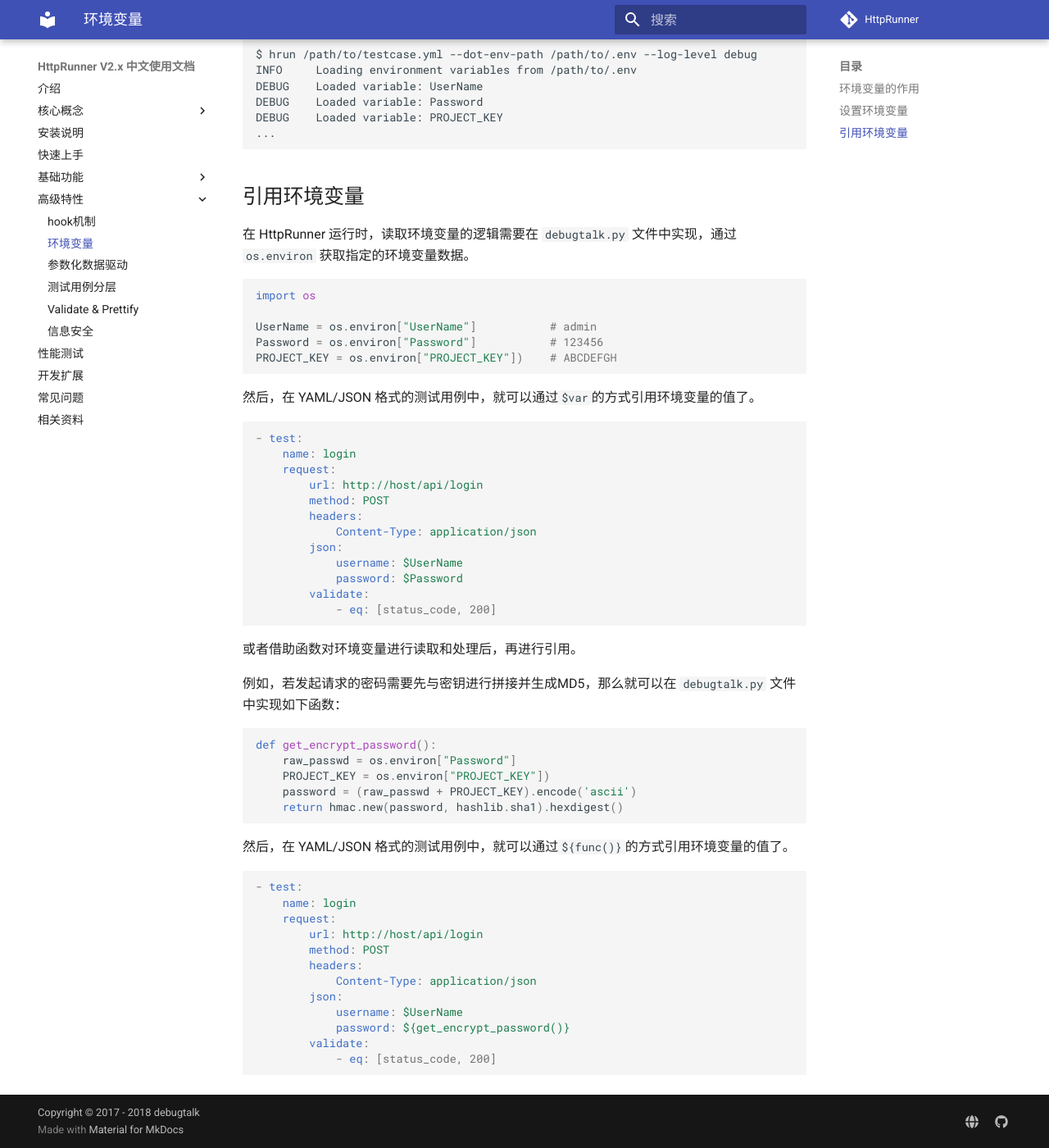
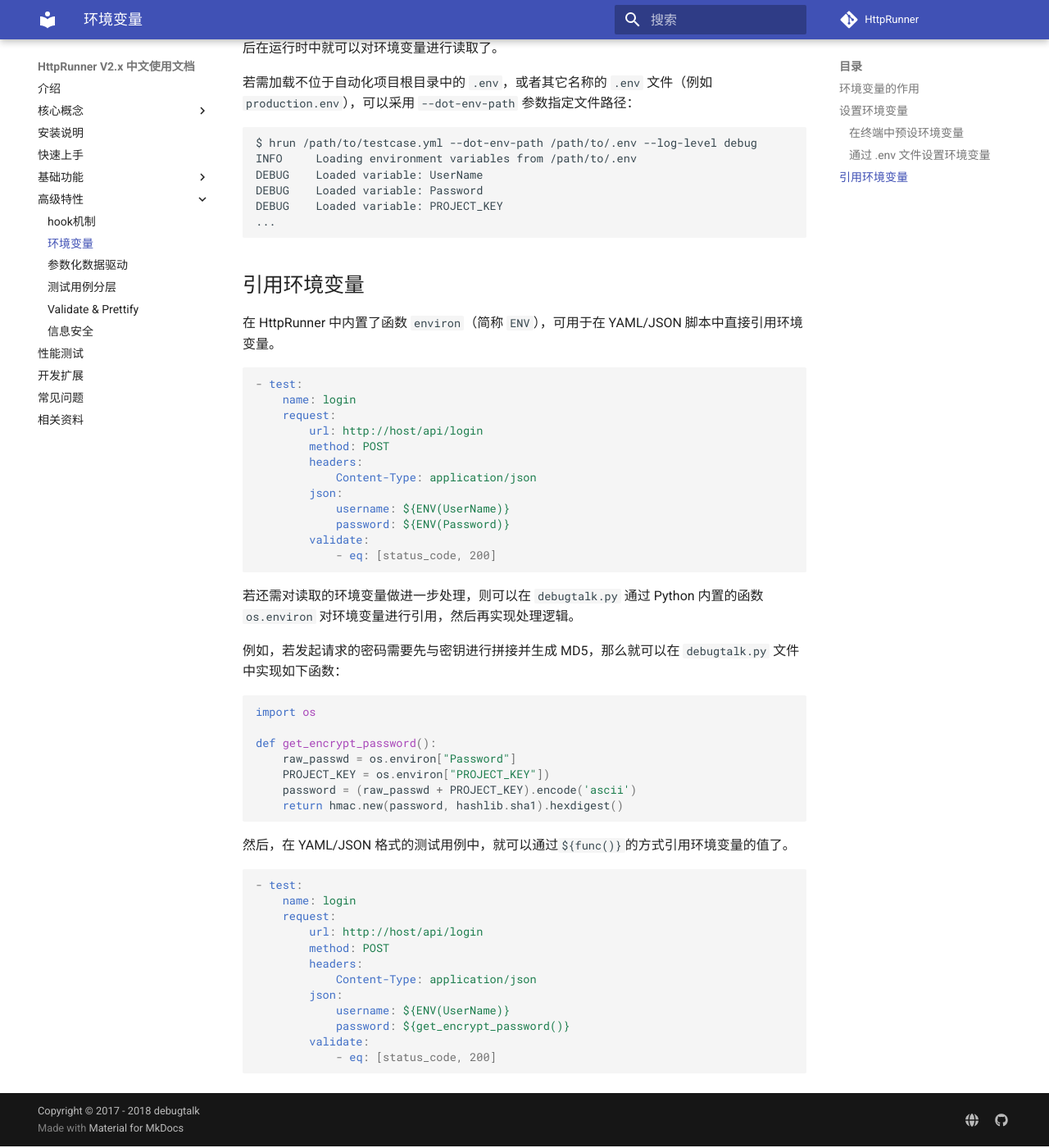
Before and after one commit to httprunner/docs, an MkDocs documentation site: the page built from docs/advanced/dot-env.md, in a window 1280 px wide and 1400 px high, scrolled down 1180 px. Shown: the whole window at 82% size. Built offline with MkDocs 1.6.1 and Material for MkDocs 9.7.7, drawn with Linux system fonts in a browser that asks for light colours; comment, search, counter and statistics services are not loaded; some of the changed text lies outside the part shown.

````diff
--- a/docs/advanced/dot-env.md
+++ b/docs/advanced/dot-env.md
@@ -8,6 +8,8 @@
 - 存储敏感数据（从[信息安全](/advanced/security/)的角度出发）
 
 ## 设置环境变量
+
+### 在终端中预设环境变量
 
 使用环境变量之前，需要先在系统中设置环境变量名称和值，传统的方式为使用 export 命令（Windows系统中使用 set 命令）：
 
@@ -29,9 +31,11 @@ $ python
 'admin'
 ```
 
-除了这种方式，HttpRunner 还借鉴了 pipenv [加载`.env`的方式][pipenv_load_env]。
+### 通过 .env 文件设置环境变量
 
-默认情况下，在自动化测试项目的根目录中，创建`.env`文件，并将敏感数据信息放置到其中，存储采用`name=value`的格式：
+除了这种方式，HttpRunner 还借鉴了 pipenv [加载 `.env` 的方式][pipenv_load_env]。
+
+默认情况下，在自动化测试项目的根目录中，创建 `.env` 文件，并将敏感数据信息放置到其中，存储采用 `name=value` 的格式：
 
 ```bash
 $ cat .env
@@ -40,11 +44,11 @@ Password=123456
 PROJECT_KEY=ABCDEFGH
 ```
 
-同时，`.env`文件不应该添加到代码仓库中，建议将`.env`加入到`.gitignore`中。
+同时，`.env` 文件不应该添加到代码仓库中，建议将 `.env` 加入到 `.gitignore` 中。
 
-HttpRunner 运行时，会自动将`.env`文件中的内容加载到运行时（RunTime）的环境变量中，然后在运行时中就可以对环境变量进行读取了。
+HttpRunner 运行时，会自动将 `.env` 文件中的内容加载到运行时（RunTime）的环境变量中，然后在运行时中就可以对环境变量进行读取了。
 
-若需加载不位于自动化项目根目录中的`.env`，或者其它名称的`.env`文件（例如`production.env`），可以采用`--dot-env-path`参数指定文件路径：
+若需加载不位于自动化项目根目录中的 `.env`，或者其它名称的 `.env` 文件（例如 `production.env`），可以采用 `--dot-env-path` 参数指定文件路径：
 
 ```bash
 $ hrun /path/to/testcase.yml --dot-env-path /path/to/.env --log-level debug
@@ -57,17 +61,7 @@ DEBUG    Loaded variable: PROJECT_KEY
 
 ## 引用环境变量
 
-在 HttpRunner 运行时，读取环境变量的逻辑需要在 `debugtalk.py` 文件中实现，通过 `os.environ` 获取指定的环境变量数据。
-
-```python
-import os
-
-UserName = os.environ["UserName"]           # admin
-Password = os.environ["Password"]           # 123456
-PROJECT_KEY = os.environ["PROJECT_KEY"])    # ABCDEFGH
-```
-
-然后，在 YAML/JSON 格式的测试用例中，就可以通过`$var`的方式引用环境变量的值了。
+在 HttpRunner 中内置了函数 `environ`（简称 `ENV`），可用于在 YAML/JSON 脚本中直接引用环境变量。
 
 ```yaml
 - test:
@@ -78,17 +72,19 @@ PROJECT_KEY = os.environ["PROJECT_KEY"])    # ABCDEFGH
         headers:
             Content-Type: application/json
         json:
-            username: $UserName
-            password: $Password
+            username: ${ENV(UserName)}
+            password: ${ENV(Password)}
         validate:
             - eq: [status_code, 200]
 ```
 
-或者借助函数对环境变量进行读取和处理后，再进行引用。
+若还需对读取的环境变量做进一步处理，则可以在 `debugtalk.py` 通过 Python 内置的函数 `os.environ` 对环境变量进行引用，然后再实现处理逻辑。
 
-例如，若发起请求的密码需要先与密钥进行拼接并生成MD5，那么就可以在 `debugtalk.py` 文件中实现如下函数：
+例如，若发起请求的密码需要先与密钥进行拼接并生成 MD5，那么就可以在 `debugtalk.py` 文件中实现如下函数：
 
 ```python
+import os
+
 def get_encrypt_password():
     raw_passwd = os.environ["Password"]
     PROJECT_KEY = os.environ["PROJECT_KEY"])
@@ -107,7 +103,7 @@ def get_encrypt_password():
         headers:
             Content-Type: application/json
         json:
-            username: $UserName
+            username: ${ENV(UserName)}
             password: ${get_encrypt_password()}
         validate:
             - eq: [status_code, 200]
````
Also changed, not shown: docs/advanced/parameters.md (+2 -2 lines), docs/advanced/request-hook.md (+2 -2 lines).
